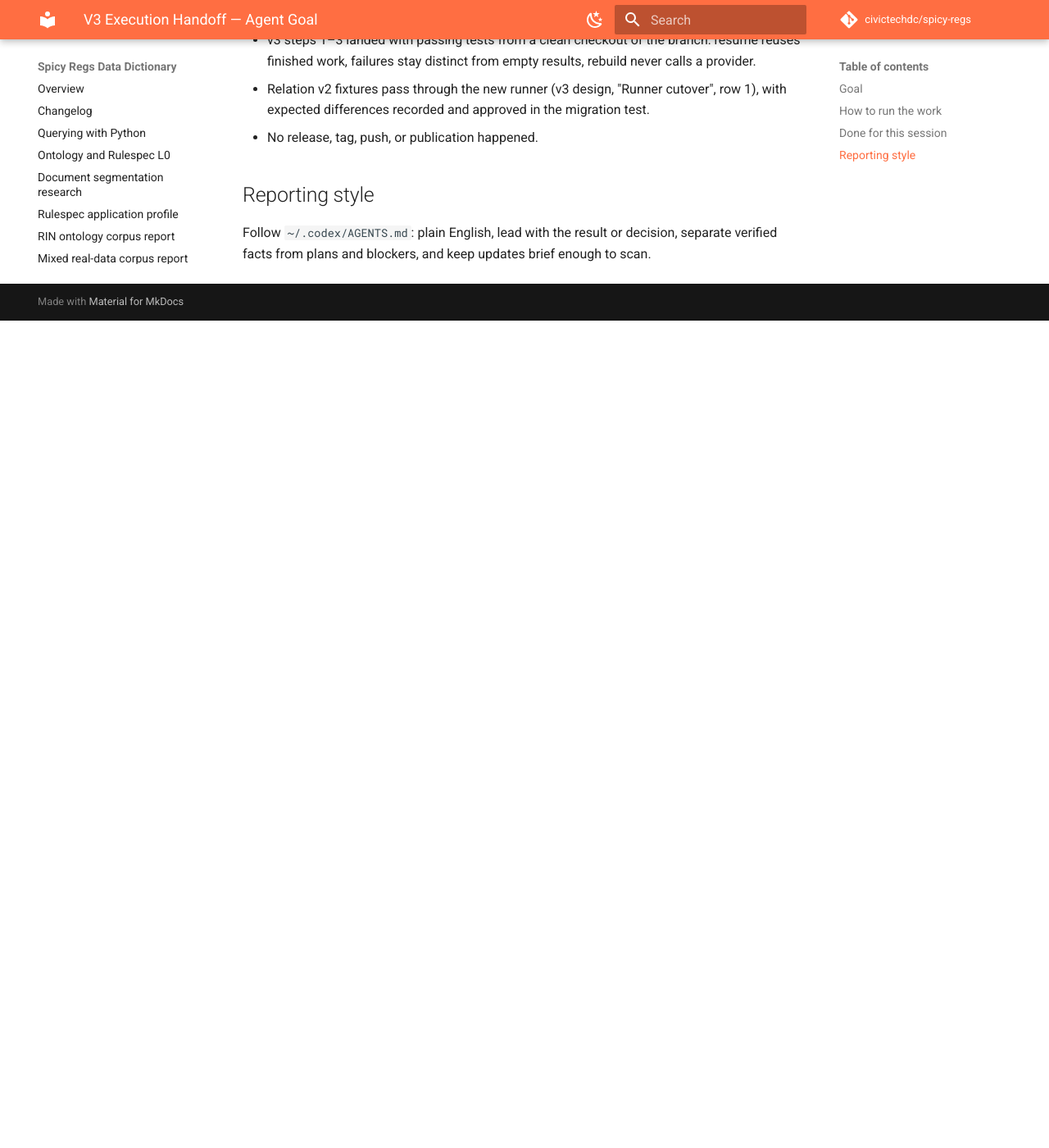
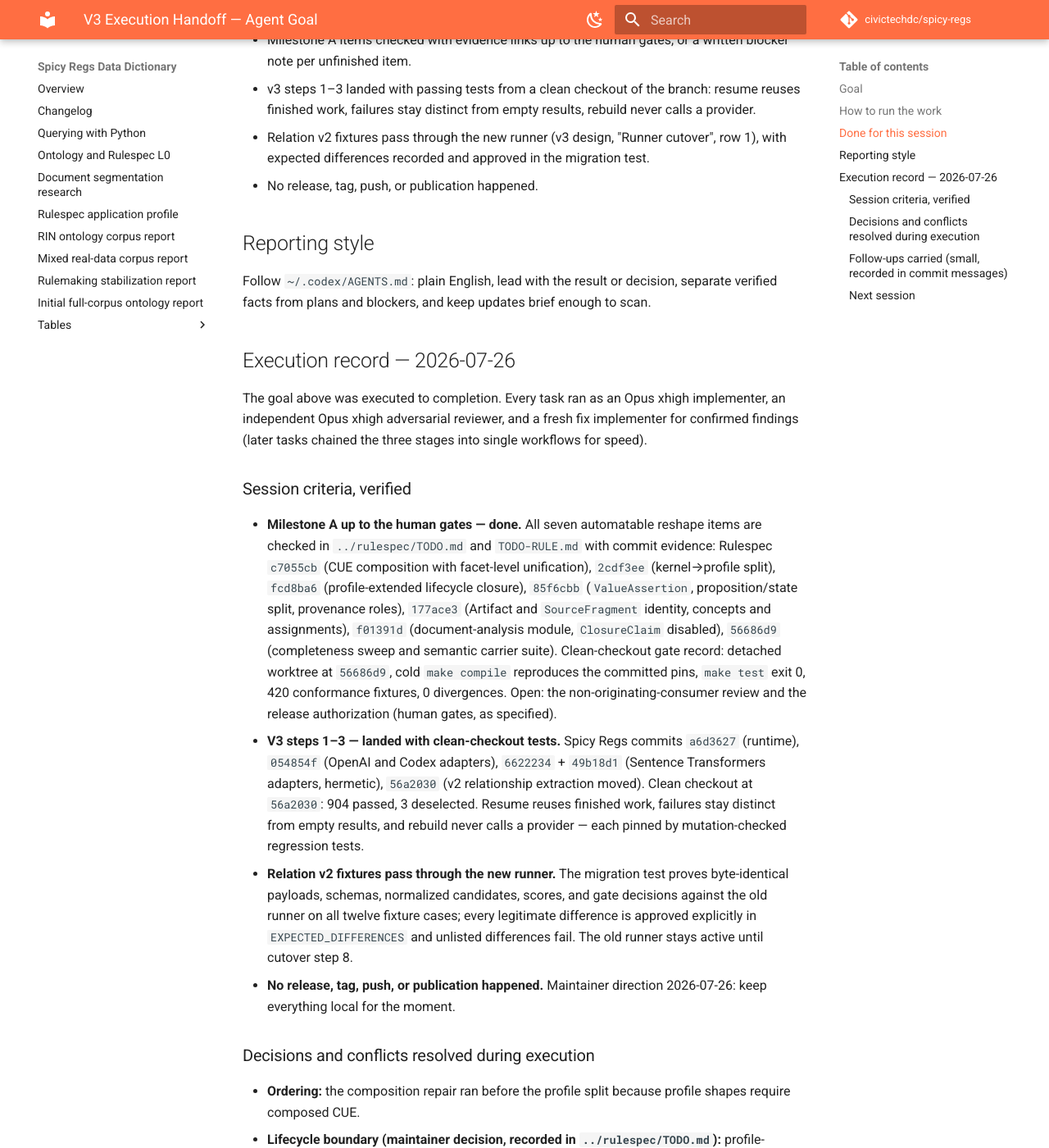
Before and after one commit to civictechdc/spicy-regs, an MkDocs documentation site: the page built from docs/superpowers/specs/2026-07-25-v3-execution-handoff-agent-goal.md, in a window 1280 px wide and 1400 px high, scrolled down 1696 px. Shown: the whole window at 82% size. Built offline with MkDocs 1.6.1 and Material for MkDocs 9.7.7, drawn with Linux system fonts in a browser that asks for light colours; comment, search, counter and statistics services are not loaded; before the commit the page ends 2087 px from its top, so only the background shows below that; some of the changed text lies outside the part shown.

Commit message:
docs: close the v3 execution handoff with its execution record
Marks the handoff executed 2026-07-26 and appends the record: all four
session criteria verified with commit and clean-checkout evidence, the
decisions and conflicts resolved during execution (composition-first
ordering, profile-extended lifecycle closure, AILineage approver
resolution, the Docling step-4 discrepancy), the carried follow-ups,
and what the next session can execute without a release.

Co-Authored-By: Claude Fable 5 <noreply@anthropic.com>
Claude-Session: https://claude.ai/code/session_01N6oHZVcNaoBtbqkHBNN2V4

```diff
--- a/docs/superpowers/specs/2026-07-25-v3-execution-handoff-agent-goal.md
+++ b/docs/superpowers/specs/2026-07-25-v3-execution-handoff-agent-goal.md
@@ -1,6 +1,8 @@
 # V3 Execution Handoff — Agent Goal
 
 - **Date:** 2026-07-25
+- **Status:** Executed 2026-07-26. Every session criterion met; see the
+  execution record at the end of this document.
 - **Role:** orchestrator prompt for the next working session
 - **Orchestrator:** Claude Fable — plans, dispatches, verifies, integrates.
   Writes no implementation code itself.
@@ -76,3 +78,70 @@ Local implementation, tests, fixtures, and receipts are all in scope.
 Follow `~/.codex/AGENTS.md`: plain English, lead with the result or decision,
 separate verified facts from plans and blockers, and keep updates brief
 enough to scan.
+
+## Execution record — 2026-07-26
+
+The goal above was executed to completion. Every task ran as an Opus xhigh
+implementer, an independent Opus xhigh adversarial reviewer, and a fresh
+fix implementer for confirmed findings (later tasks chained the three
+stages into single workflows for speed).
+
+### Session criteria, verified
+
+- **Milestone A up to the human gates — done.** All seven automatable
+  reshape items are checked in `../rulespec/TODO.md` and `TODO-RULE.md`
+  with commit evidence: Rulespec `c7055cb` (CUE composition with
+  facet-level unification), `2cdf3ee` (kernel→profile split), `fcd8ba6`
+  (profile-extended lifecycle closure), `85f6cbb` (`ValueAssertion`,
+  proposition/state split, provenance roles), `177ace3` (Artifact and
+  `SourceFragment` identity, concepts and assignments), `f01391d`
+  (document-analysis module, `ClosureClaim` disabled), `56686d9`
+  (completeness sweep and semantic carrier suite). Clean-checkout gate
+  record: detached worktree at `56686d9`, cold `make compile` reproduces
+  the committed pins, `make test` exit 0, 420 conformance fixtures,
+  0 divergences. Open: the non-originating-consumer review and the
+  release authorization (human gates, as specified).
+- **V3 steps 1–3 — landed with clean-checkout tests.** Spicy Regs
+  commits `a6d3627` (runtime), `054854f` (OpenAI and Codex adapters),
+  `6622234` + `49b18d1` (Sentence Transformers adapters, hermetic),
+  `56a2030` (v2 relationship extraction moved). Clean checkout at
+  `56a2030`: 904 passed, 3 deselected. Resume reuses finished work,
+  failures stay distinct from empty results, and rebuild never calls a
+  provider — each pinned by mutation-checked regression tests.
+- **Relation v2 fixtures pass through the new runner.** The migration
+  test proves byte-identical payloads, schemas, normalized candidates,
+  scores, and gate decisions against the old runner on all twelve
+  fixture cases; every legitimate difference is approved explicitly in
+  `EXPECTED_DIFFERENCES` and unlisted differences fail. The old runner
+  stays active until cutover step 8.
+- **No release, tag, push, or publication happened.** Maintainer
+  direction 2026-07-26: keep everything local for the moment.
+
+### Decisions and conflicts resolved during execution
+
+- **Ordering:** the composition repair ran before the profile split
+  because profile shapes require composed CUE.
+- **Lifecycle boundary (maintainer decision, recorded in
+  `../rulespec/TODO.md`):** profile-extended closure — one
+  `rkaf:LifecycleEvent` class, kernel owns the 10 universal kinds, the
+  US profile contributes the 12 `proceeding-*` kinds, the compiler
+  assembles the closed union, an ownership audit replaces the interim
+  debt allowlist.
+- **`AILineage` approver conflict:** resolved toward the canonical
+  vision (approver optional; unreviewed candidates representable) with
+  exactly two sanctioned fixture-verdict changes and no lost coverage.
+- **Goal-text discrepancy:** step 2 above lists a Docling adapter, but
+  the v3 design's build order places Docling with `source.py` in step 4;
+  the design was followed, so the Docling adapter lands with step 4.
+
+### Follow-ups carried (small, recorded in commit messages)
+
+Codex arm pre-flight schema validation; earlier-run mode-compatibility
+check in the runtime; TypeScript closure of language-tagged value
+objects; `generate_negatives.py` relative context paths.
+
+### Next session
+
+V3 build order steps 4–8 and Milestone C local preparation remain
+executable without the release; Milestone B waits on a released
+contract by design.
```
